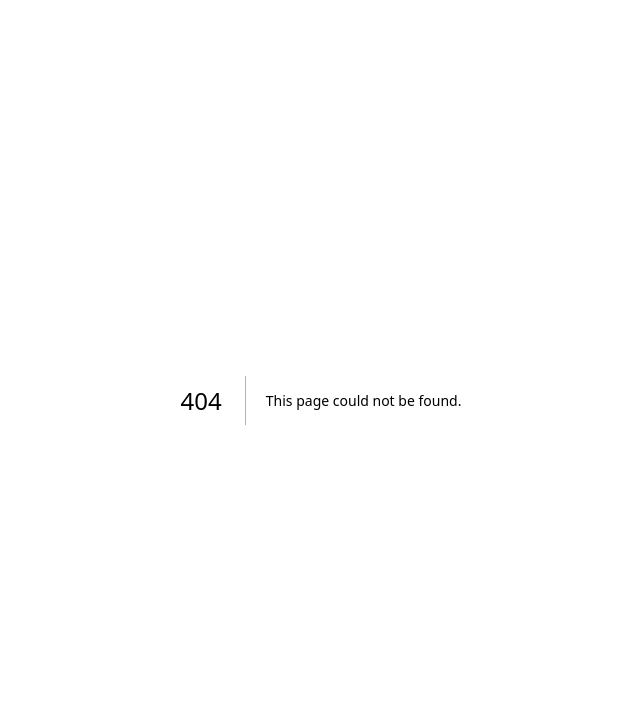
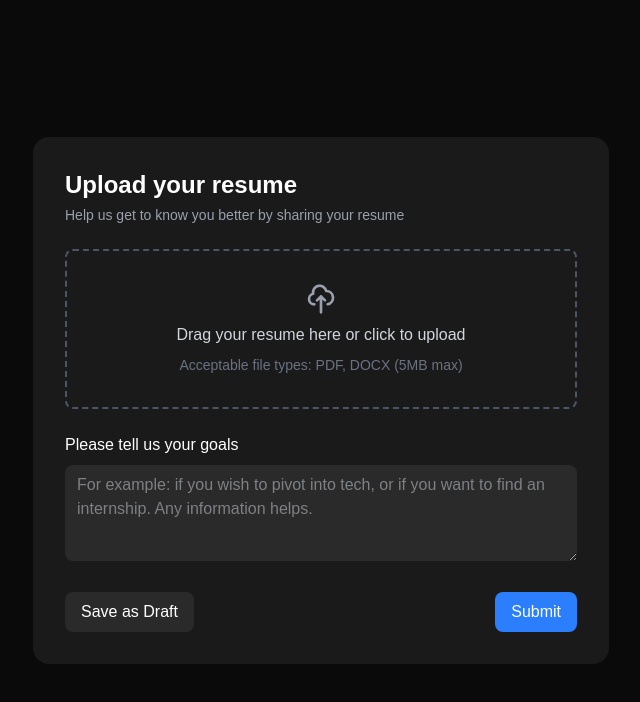
Before and after one commit to aadivyaraushan/ai-internship-finder, a Next.js app: page /upload-resume in a window 1280 px wide. Before the commit this address had no page. Shown: the top 702 px of the page, without its empty margins (319-959 px from the left). Built offline with nearby package versions, Linux system fonts and the light colour scheme.

Commit message:
upload resume added

```diff
--- /dev/null
+++ b/src/app/upload-resume/page.tsx
@@ -0,0 +1,103 @@
+'use client';
+
+import { useState } from 'react';
+import { useDropzone } from 'react-dropzone';
+
+export default function UploadResume() {
+  const [file, setFile] = useState<File | null>(null);
+  const [goals, setGoals] = useState('');
+
+  const { getRootProps, getInputProps, isDragActive } = useDropzone({
+    accept: {
+      'application/pdf': ['.pdf'],
+      'application/msword': ['.doc'],
+      'application/vnd.openxmlformats-officedocument.wordprocessingml.document':
+        ['.docx'],
+    },
+    maxSize: 5 * 1024 * 1024, // 5MB
+    onDrop: (acceptedFiles: File[]) => {
+      setFile(acceptedFiles[0]);
+    },
+  });
+
+  const handleSubmit = async () => {
+    // TODO: Implement submission logic
+    console.log('File:', file);
+    console.log('Goals:', goals);
+  };
+
+  return (
+    <div className='min-h-screen flex items-center justify-center bg-[#0a0a0a] p-4'>
+      <div className='bg-[#1a1a1a] p-8 rounded-2xl w-full max-w-xl'>
+        <h1 className='text-2xl font-semibold text-white mb-1'>
+          Upload your resume
+        </h1>
+        <p className='text-gray-400 text-sm mb-6'>
+          Help us get to know you better by sharing your resume
+        </p>
+
+        <div
+          {...getRootProps()}
+          className={`border-2 border-dashed border-gray-600 rounded-lg p-8 mb-6 text-center cursor-pointer
+            ${
+              isDragActive
+                ? 'border-blue-500 bg-blue-500/10'
+                : 'hover:border-gray-500 hover:bg-gray-800/30'
+            }`}
+        >
+          <input {...getInputProps()} />
+          <div className='flex flex-col items-center gap-2'>
+            <svg
+              className='w-8 h-8 text-gray-400'
+              fill='none'
+              stroke='currentColor'
+              viewBox='0 0 24 24'
+              xmlns='http://www.w3.org/2000/svg'
+            >
+              <path
+                strokeLinecap='round'
+                strokeLinejoin='round'
+                strokeWidth={2}
+                d='M7 16a4 4 0 01-.88-7.903A5 5 0 1115.9 6L16 6a5 5 0 011 9.9M15 13l-3-3m0 0l-3 3m3-3v12'
+              />
+            </svg>
+            <div className='text-gray-300'>
+              {file ? file.name : 'Drag your resume here or click to upload'}
+            </div>
+            <div className='text-gray-500 text-sm'>
+              Acceptable file types: PDF, DOCX (5MB max)
+            </div>
+          </div>
+        </div>
+
+        <div className='mb-6'>
+          <label htmlFor='goals' className='block text-white mb-2'>
+            Please tell us your goals
+          </label>
+          <textarea
+            id='goals'
+            value={goals}
+            onChange={(e) => setGoals(e.target.value)}
+            placeholder='For example: if you wish to pivot into tech, or if you want to find an internship. Any information helps.'
+            className='w-full h-24 px-3 py-2 text-gray-300 bg-[#2a2a2a] rounded-lg focus:outline-none focus:ring-2 focus:ring-blue-500'
+          />
+        </div>
+
+        <div className='flex justify-between gap-4'>
+          <button
+            className='px-4 py-2 bg-[#2a2a2a] text-white rounded-lg hover:bg-[#3a3a3a] transition-colors'
+            onClick={() => console.log('Save as draft')}
+          >
+            Save as Draft
+          </button>
+          <button
+            className='px-4 py-2 bg-blue-500 text-white rounded-lg hover:bg-blue-600 transition-colors'
+            onClick={handleSubmit}
+          >
+            Submit
+          </button>
+        </div>
+      </div>
+    </div>
+  );
+}
```
Also changed, not shown: package.json (+7 -5 lines), 1 other file (tests, documents, lock files or other folders).
